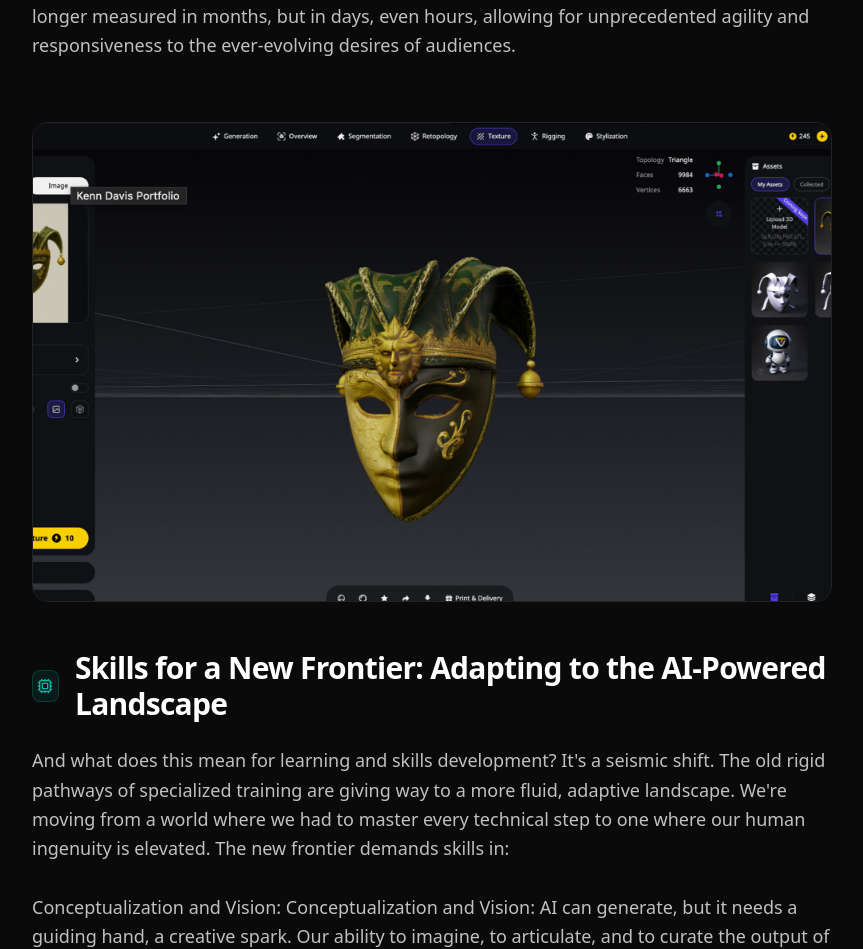
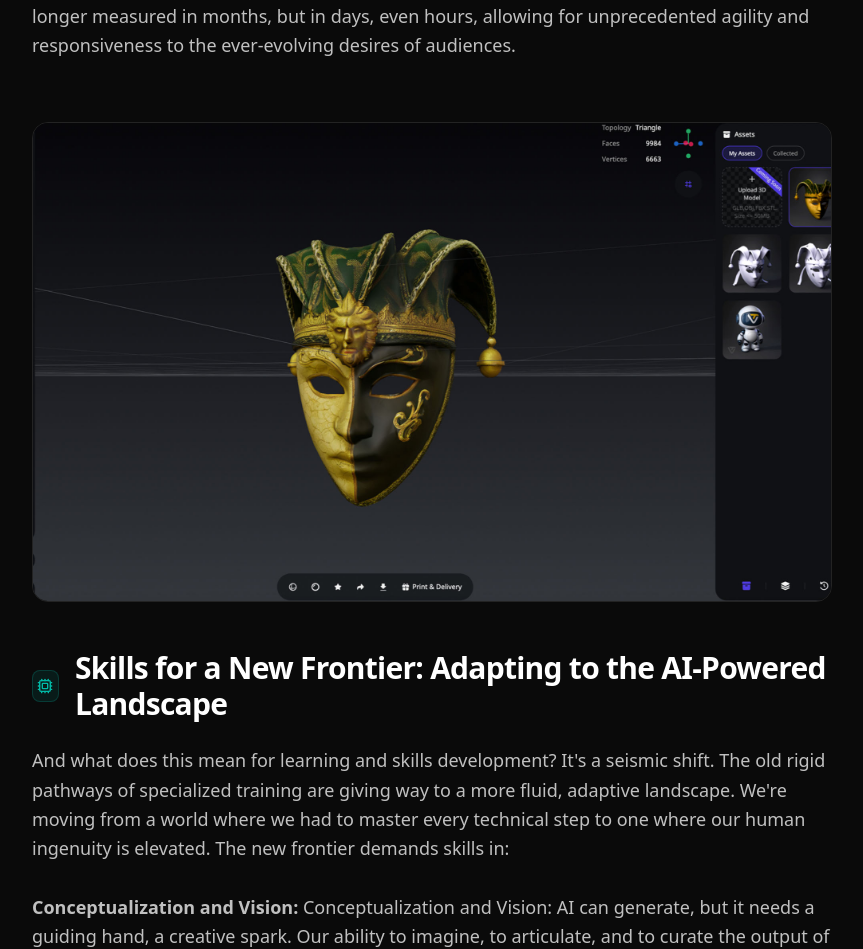
Before and after one commit to kennram/portfolio, a Next.js app: page /logs/ai-creative-renaissance in a window 1280 px wide. Shown: the part 4845-5794 px from the top of the page, without its empty margins (208-1071 px from the left). Built offline with nearby package versions, Linux system fonts and the light colour scheme.

Commit message:
chore: push logs.ts updates

```diff
--- a/data/logs.ts
+++ b/data/logs.ts
@@ -180,7 +180,7 @@ This isn't just about a mask; it's about the unstoppable surge of rapid creation
 ## Impact on the Creative Industry: Democratizing Innovation
 The impact on the creative industry is nothing short of revolutionary. We're witnessing the democratization of creation unfold before our eyes. No longer is the power to build incredible digital worlds confined to a select few with decades of specialized training. Now, artists, dreamers, and innovators from all walks of life can pick up these powerful, intuitive tools and bring their visions to life. This sparks a vibrant explosion of diverse voices and fresh perspectives, pushing the boundaries of what's possible in digital art, gaming, film, and beyond, especially within the burgeoning field of XR technologies. Production cycles are no longer measured in months, but in days, even hours, allowing for unprecedented agility and responsiveness to the ever-evolving desires of audiences.
 
-<img src="/projects/mask4.jpg" alt="Description" class="my-8 rounded-2xl border
+<img src="/projects/mask7.jpg" alt="Description" class="my-8 rounded-2xl border
      border-white/10 w-full" />
 
 
@@ -188,13 +188,13 @@ The impact on the creative industry is nothing short of revolutionary. We're wit
 ## Skills for a New Frontier: Adapting to the AI-Powered Landscape
 And what does this mean for learning and skills development? It's a seismic shift. The old rigid pathways of specialized training are giving way to a more fluid, adaptive landscape. We're moving from a world where we had to master every technical step to one where our human ingenuity is elevated. The new frontier demands skills in:
 
-<b>Conceptualization and Vision:</b> Conceptualization and Vision: AI can generate, but it needs a guiding hand, a creative spark. Our ability to imagine, to articulate, and to curate the output of these powerful tools becomes paramount.
+<b><strong>Conceptualization and Vision:</b> Conceptualization and Vision: AI can generate, but it needs a guiding hand, a creative spark. Our ability to imagine, to articulate, and to curate the output of these powerful tools becomes paramount.
 
 <b>Interdisciplinary Fluency:</b> The journey of my mask, from photo to AI, to Tripo, to Blender, to Unity, highlights the need for a holistic understanding of the creative pipeline for XR experiences and spatial computing. Knowing how different tools interact and complement each other is key.
 
 <b>Rapid Prototyping:</b> The speed of creation fosters a culture of experimentation. Failing fast, learning quicker, and constantly refining becomes the new rhythm of progress.
 
-<b>Higher-Level Problem Solving:</b> When the grunt work is handled by AI, our cognitive energy can be directed towards more complex challenges, pushing the boundaries of design and interaction within spatial computing environments.
+<b>Higher-Level Problem Solving:</b>  When the grunt work is handled by AI, our cognitive energy can be directed towards more complex challenges, pushing the boundaries of design and interaction within spatial computing environments.
 
 This isn't about technology replacing human skill; it's about technology amplifying human potential. It's about empowering us to reach further, to create bolder, and to express ourselves in ways previously unimagined.
 
```
Also changed, not shown: public/projects/mask4.jpg (deleted), public/projects/mask7.jpg (added).
